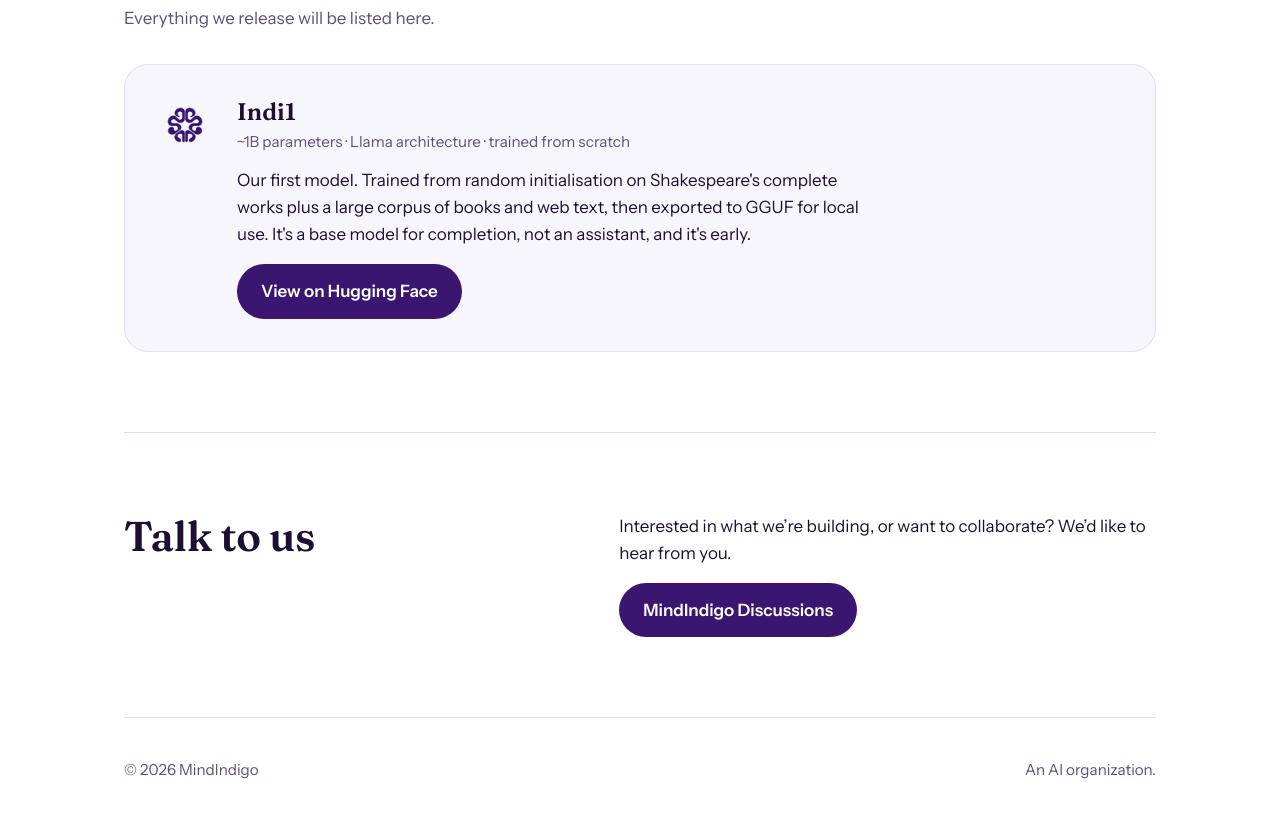
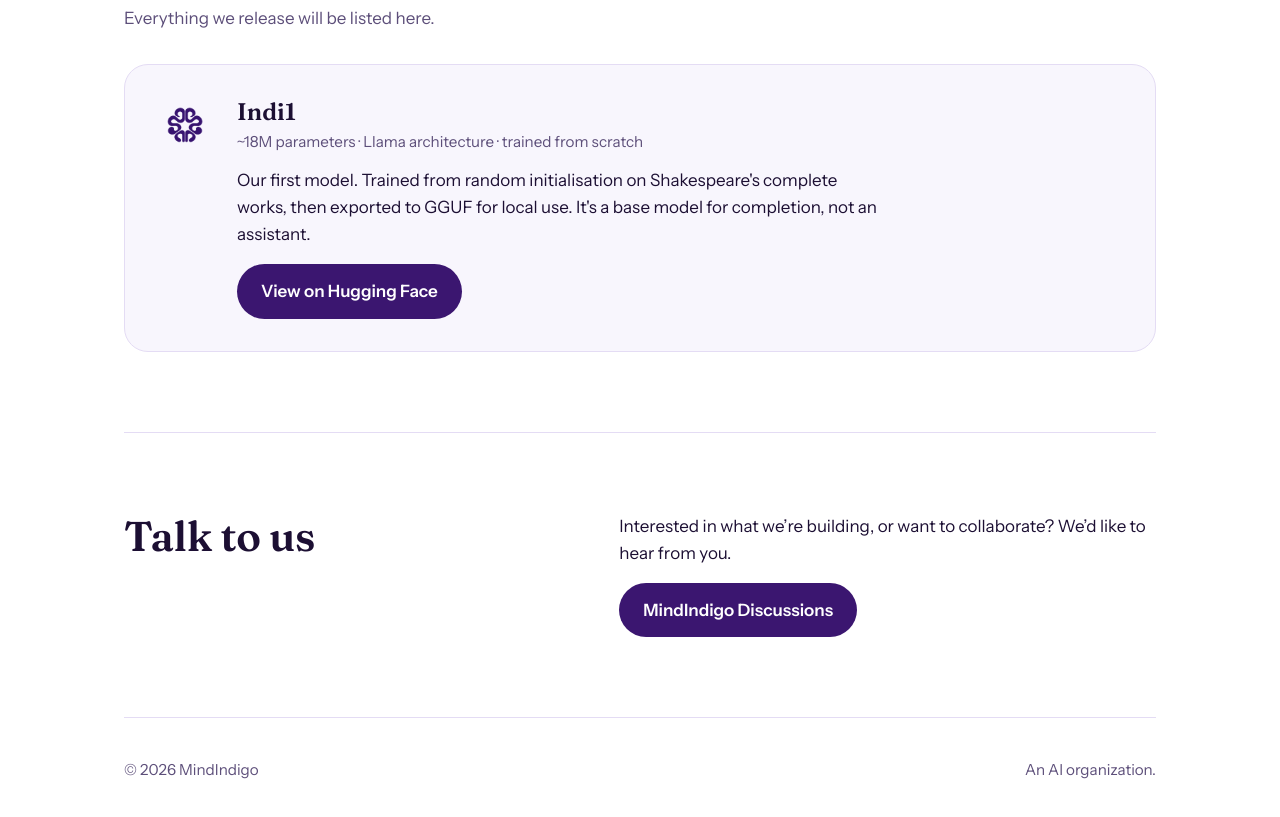
Before and after one commit to mindindigo/mindindigo.github.io, a plain HTML site: page index.html in a window 1280 px wide. Shown: the part 1260-2077 px from the top of the page. Drawn offline with Linux system fonts and the light colour scheme.

Commit message:
Update index.html

```diff
--- a/index.html
+++ b/index.html
@@ -326,8 +326,8 @@
             <img class="mark" src="images/logo.webp" alt="">
             <div>
               <h3>Indi1</h3>
-              <p class="meta">~1B parameters · Llama architecture · trained from scratch</p>
-              <p>Our first model. Trained from random initialisation on Shakespeare's complete works plus a large corpus of books and web text, then exported to GGUF for local use. It's a base model for completion, not an assistant, and it's early.</p>
+              <p class="meta">~18M parameters · Llama architecture · trained from scratch</p>
+              <p>Our first model. Trained from random initialisation on Shakespeare's complete works, then exported to GGUF for local use. It's a base model for completion, not an assistant.</p>
               <a class="btn" href="https://huggingface.co/MindIndigo/indi1">View on Hugging Face</a>
             </div>
           </div>
```
